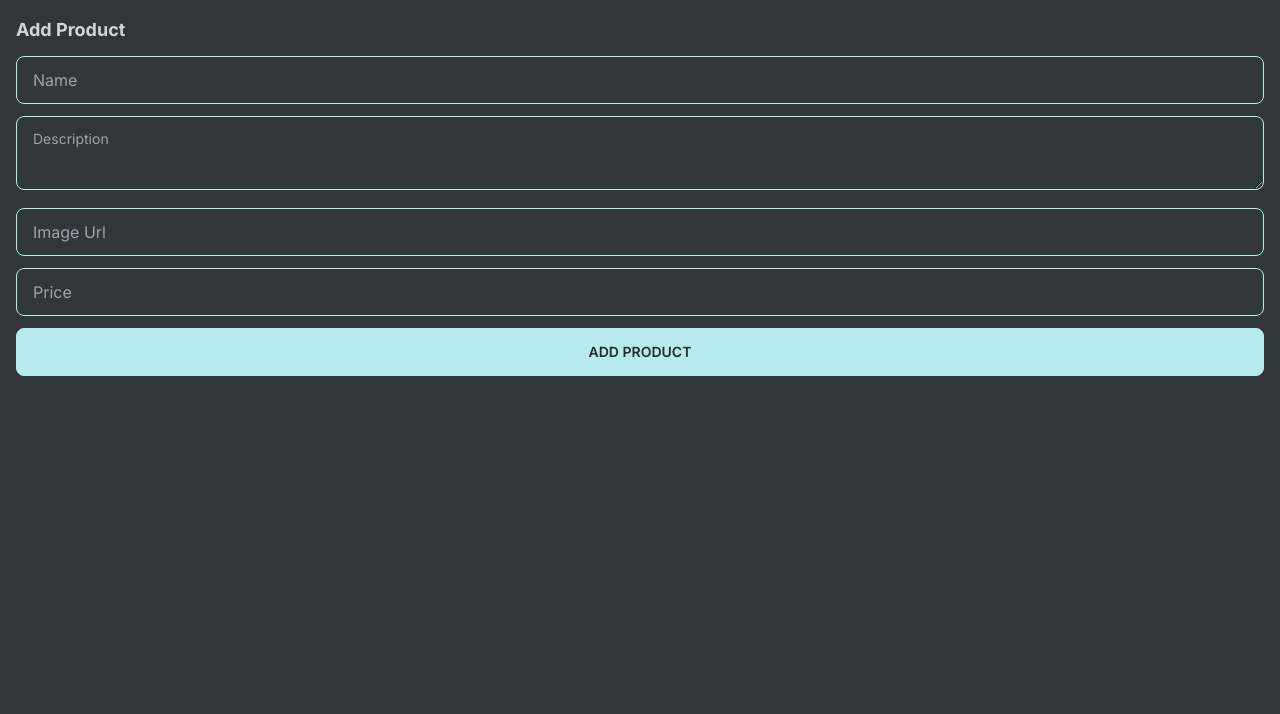
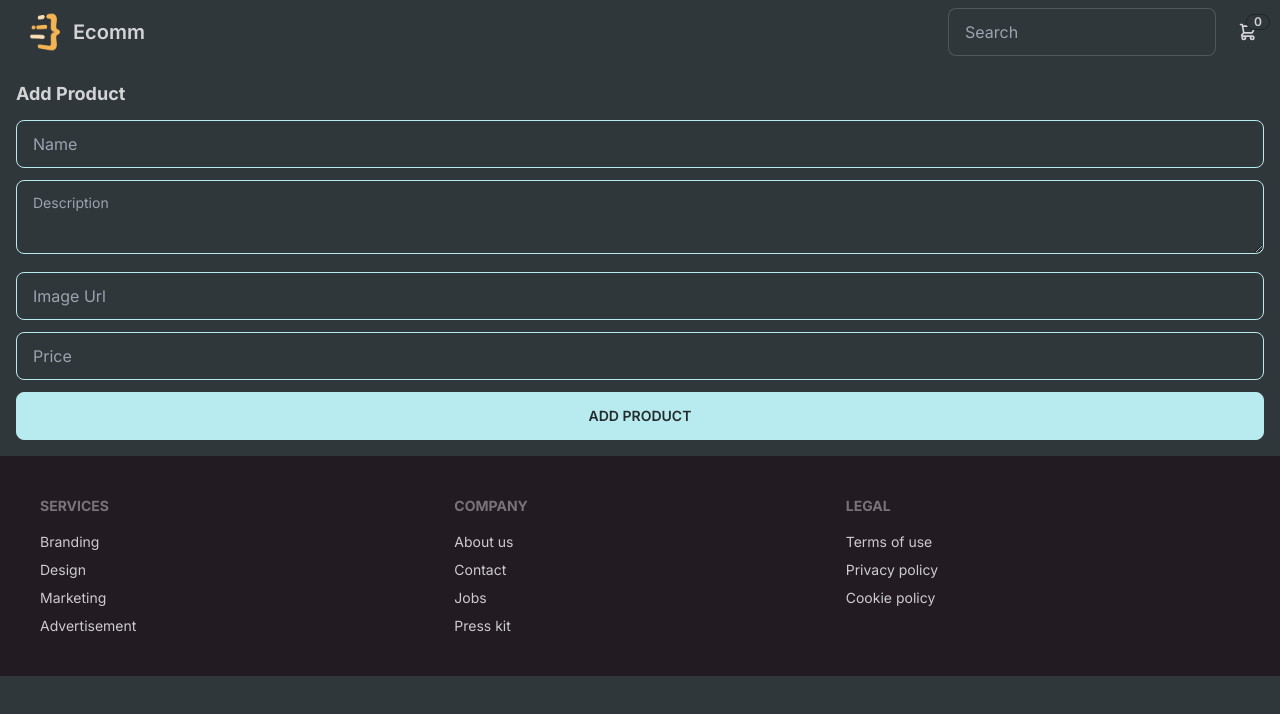
Before and after one commit to CodeForGhost/next-ecom, a Next.js app: page /add-product in a window 1280 px wide. Shown: the top 714 px of the page. Built offline with nearby package versions, Linux system fonts and the light colour scheme; no server answers.

Commit message:
Navbar and footer done, small bug fixed action.ts file

```diff
--- /dev/null
+++ b/src/app/Footer.tsx
@@ -0,0 +1,28 @@
+export default function Footer() {
+  return (
+    <footer className="bg-neutral p-10 text-neutral-content">
+      <div className="footer m-auto max-w-7xl">
+        <div>
+          <span className="footer-title">Services</span>
+          <a className="link-hover link">Branding</a>
+          <a className="link-hover link">Design</a>
+          <a className="link-hover link">Marketing</a>
+          <a className="link-hover link">Advertisement</a>
+        </div>
+        <div>
+          <span className="footer-title">Company</span>
+          <a className="link-hover link">About us</a>
+          <a className="link-hover link">Contact</a>
+          <a className="link-hover link">Jobs</a>
+          <a className="link-hover link">Press kit</a>
+        </div>
+        <div>
+          <span className="footer-title">Legal</span>
+          <a className="link-hover link">Terms of use</a>
+          <a className="link-hover link">Privacy policy</a>
+          <a className="link-hover link">Cookie policy</a>
+        </div>
+      </div>
+    </footer>
+  );
+}
--- /dev/null
+++ b/src/app/Navbar/Navbar.tsx
@@ -0,0 +1,45 @@
+import Link from "next/link";
+import Image from "next/image";
+import logo from "@/assets/logo.png";
+import { redirect } from "next/navigation";
+import { getCart } from "@/lib/db/cart";
+import ShoppingCartButton from "./ShoppingCartButton";
+
+async function searchProduct(formData: FormData) {
+  "use server";
+
+  const searchQuery = formData.get("searchQuery")?.toString();
+  if (searchQuery) {
+    redirect("/search?query=" + searchQuery);
+  }
+}
+
+export default async function Navbar() {
+  const cart = await getCart();
+
+  return (
+    <div className="bg-base-100">
+      <div className="navbar m-auto max-w-7xl flex-col gap-2 sm:flex-row">
+        <div className="flex-1">
+          <Link href="/" className="btn btn-ghost text-xl normal-case">
+            <Image src={logo} height={40} width={40} alt="Ecommerce" />
+            Ecomm
+          </Link>
+        </div>
+        <div className="flex-none gap-2">
+          <form action={searchProduct}>
+            <div className="form-control">
+              <input
+                type="text"
+                name="searchQuery"
+                placeholder="Search"
+                className="input input-bordered w-full min-w-[100px]"
+              />
+            </div>
+          </form>
+          <ShoppingCartButton cart={cart} />
+        </div>
+      </div>
+    </div>
+  );
+}
--- /dev/null
+++ b/src/app/Navbar/ShoppingCartButton.tsx
@@ -0,0 +1,64 @@
+"use client";
+
+import { ShoppingCart } from "@/lib/db/cart";
+import { formatPrice } from "@/lib/format";
+import Link from "next/link";
+
+interface ShoppingCartButtonProps {
+  cart: ShoppingCart | null;
+}
+
+export default function ShoppingCartButton({ cart }: ShoppingCartButtonProps) {
+  function closeDropdown() {
+    const elem = document.activeElement as HTMLElement;
+    if (elem) {
+      elem.blur();
+    }
+  }
+
+  return (
+    <div className="dropdown dropdown-end">
+      <label tabIndex={0} className="btn btn-circle btn-ghost">
+        <div className="indicator">
+          <svg
+            xmlns="http://www.w3.org/2000/svg"
+            className="h-5 w-5"
+            fill="none"
+            viewBox="0 0 24 24"
+            stroke="currentColor"
+          >
+            <path
+              strokeLinecap="round"
+              strokeLinejoin="round"
+              strokeWidth="2"
+              d="M3 3h2l.4 2M7 13h10l4-8H5.4M7 13L5.4 5M7 13l-2.293 2.293c-.63.63-.184 1.707.707 1.707H17m0 0a2 2 0 100 4 2 2 0 000-4zm-8 2a2 2 0 11-4 0 2 2 0 014 0z"
+            />
+          </svg>
+          <span className="badge indicator-item badge-sm">
+            {cart?.size || 0}
+          </span>
+        </div>
+      </label>
+      <div
+        tabIndex={0}
+        className="card dropdown-content card-compact z-30 mt-3 w-52 bg-base-100 shadow"
+      >
+        <div className="card-body">
+          <span className="text-lg font-bold">{cart?.size || 0} Items</span>
+          <span className="text-info">
+            Subtotal: {formatPrice(cart?.subtotal || 0)}{" "}
+          </span>
+          <div className="card-actions">
+            <Link
+              href="/cart"
+              className="btn btn-primary btn-block"
+              onClick={closeDropdown}
+            >
+              View cart
+            </Link>
+          </div>
+        </div>
+      </div>
+    </div>
+  );
+}
--- a/src/app/layout.tsx
+++ b/src/app/layout.tsx
@@ -1,6 +1,8 @@
 import type { Metadata } from "next";
 import { Inter } from "next/font/google";
 import "./globals.css";
+import Navbar from "./Navbar/Navbar";
+import Footer from "./Footer";
 
 const inter = Inter({ subsets: ["latin"] });
 
@@ -17,7 +19,9 @@
   return (
     <html lang="en">
       <body className={inter.className}>
+        <Navbar />
         <main className="m-auto min-w-[300px] max-w-7xl p-4">{children}</main>
+        <Footer />
       </body>
     </html>
   );
--- a/src/app/products/[id]/actions.ts
+++ b/src/app/products/[id]/actions.ts
@@ -11,7 +11,7 @@
 
   if (articleInCart) {
     await prisma.cartItem.update({
-      where: { id: articleInCart },
+      where: { id: articleInCart.id },
       data: { quantity: { increment: 1 } },
     });
   } else {
@@ -24,5 +24,5 @@
     });
   }
 
-  revalidatePath("/products/{id}");
+  revalidatePath("/products/[id]");
 }
```
Also changed, not shown: 1 other file (tests, documents, lock files or other folders).
